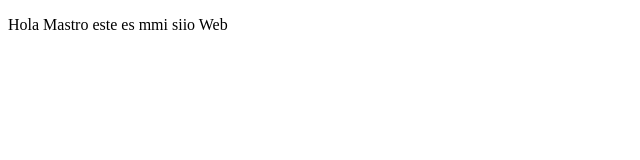
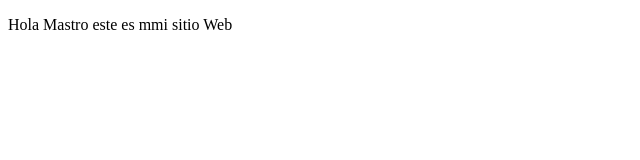
Before and after one commit to PerezJP/proyectDemoCursoPrework, a plain HTML site: page index.html in a window 1280 px wide. Shown: the full height of the page, 0-640 px from the left. Drawn offline with Linux system fonts and the light colour scheme.

Commit message:
cambios agregamos a todos

```diff
--- a/index.html
+++ b/index.html
@@ -7,6 +7,6 @@
     <title>Hola Mundo</title>
 </head>
 <body>
-    <p>Hola Mastro este es mmi siio Web</p>
+    <p>Hola Mastro este es mmi sitio Web</p>
 </body>
 </html>
```
